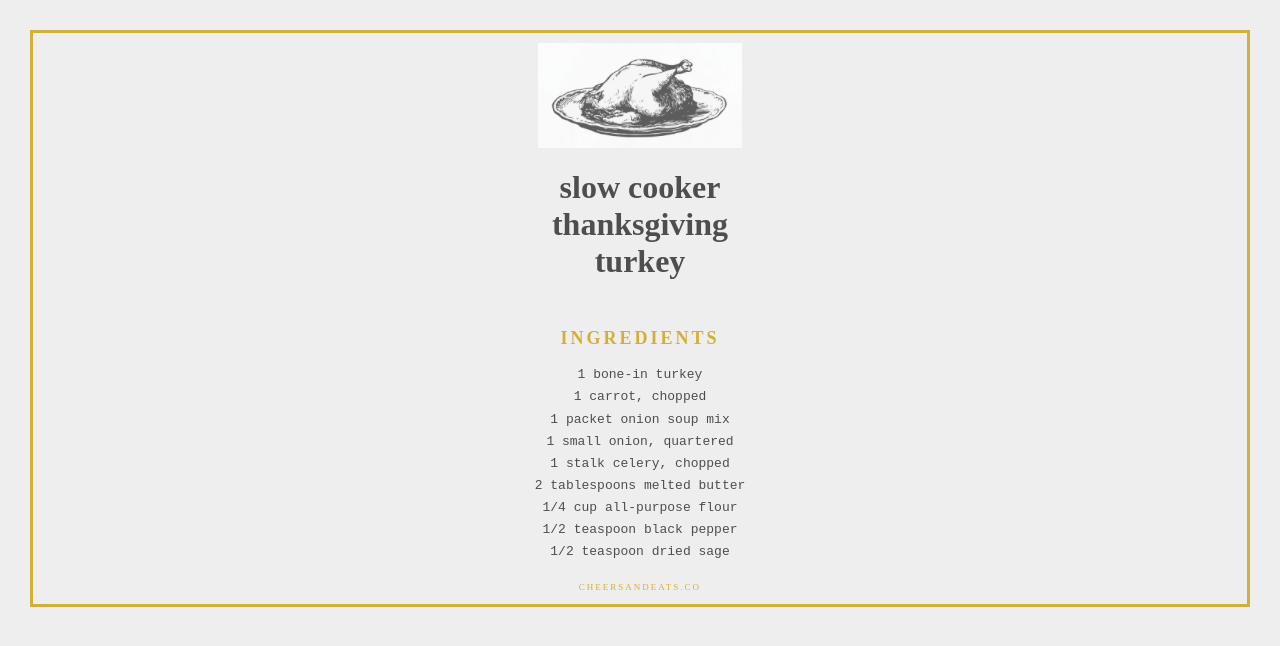
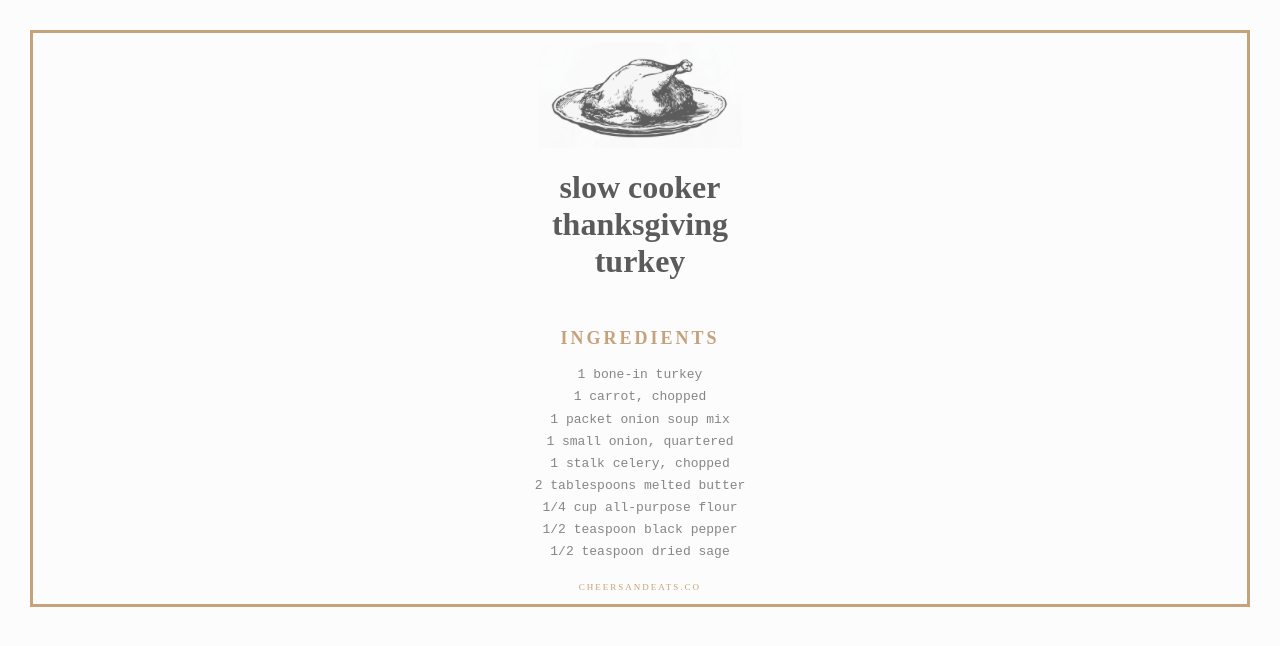
Before and after one commit to tressacroaker/turkeyProject, a plain HTML site: page index.html in a window 1280 px wide. Drawn offline with Linux system fonts and the light colour scheme.

Commit message:
updated notes

```diff
--- a/style.css
+++ b/style.css
@@ -3,8 +3,8 @@
 body {
   margin: 30px;
   padding: 10px;
-  border: 3px solid #D4AF37;
-background-color: #EEEEEE;
+  border: 3px solid #C4A27B;
+background-color: #FCFCFD;
 }
 
 ul {
@@ -13,24 +13,24 @@ ul {
 }
 
 #title {
-  color: #4E4E4E;
+  color: #5B5B5B;
   margin-bottom: 1.5em;
 }
 
 #ingredients {
-  color: #D4AF37;
+  color: #C4A27B;
   font-size: 18px;
   letter-spacing: 3px;
 }
 
 .items {
-  color: #4E4E4E;
+  color: #868686;
   font-family: monospace;
   line-height: 1.7em;
 }
 
 #footer {
-  color: #D4AF37;
+  color: #C4A27B;
   font-size: 9px;
   letter-spacing: 2px;
   text-decoration: none;
```
Also changed, not shown: dayEightLesson/app.js (added), dayEightLesson/index.html (added), dayEightLesson/styles.css (added), index.html (line endings or trailing spaces), 1 other file.
